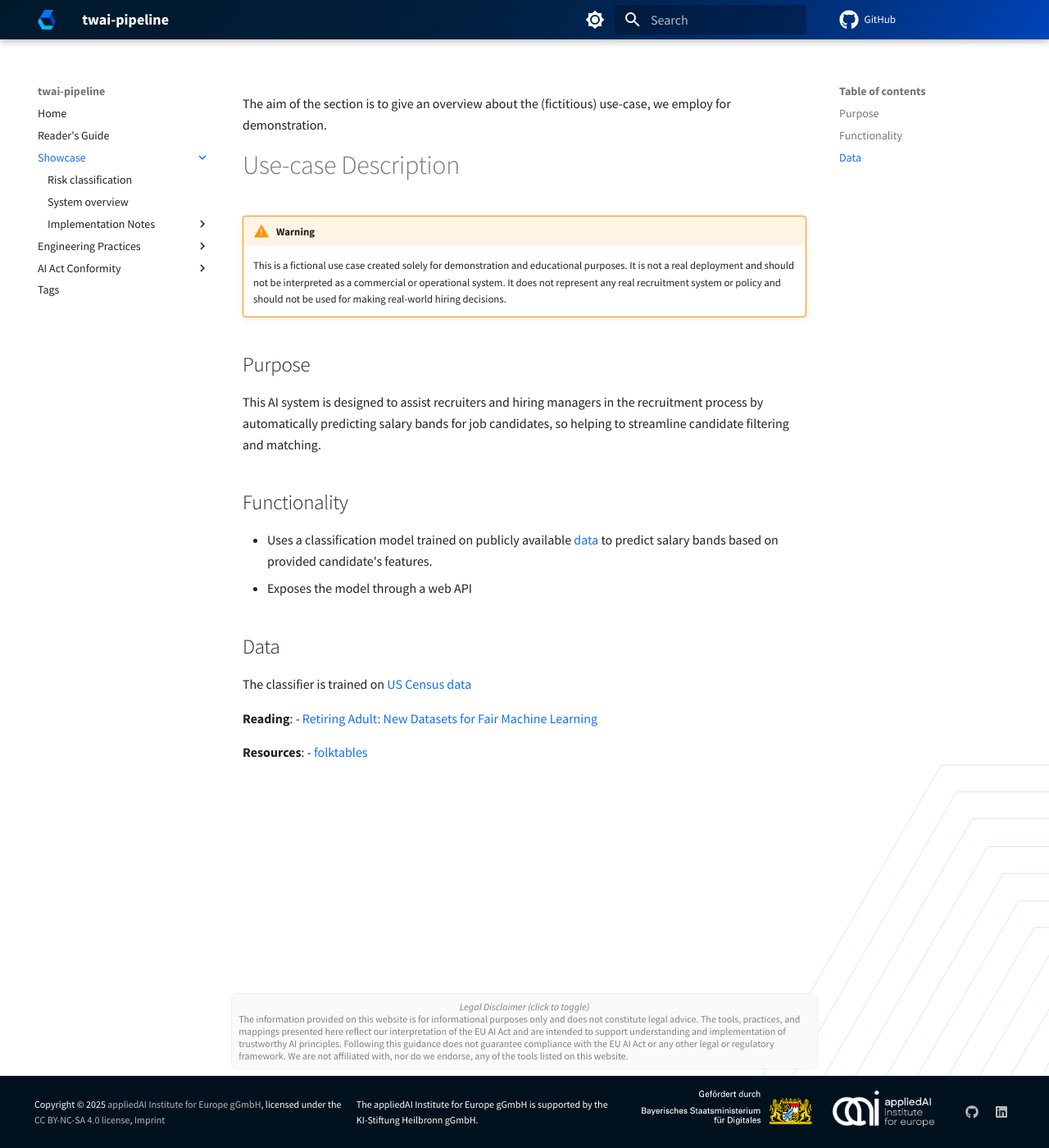
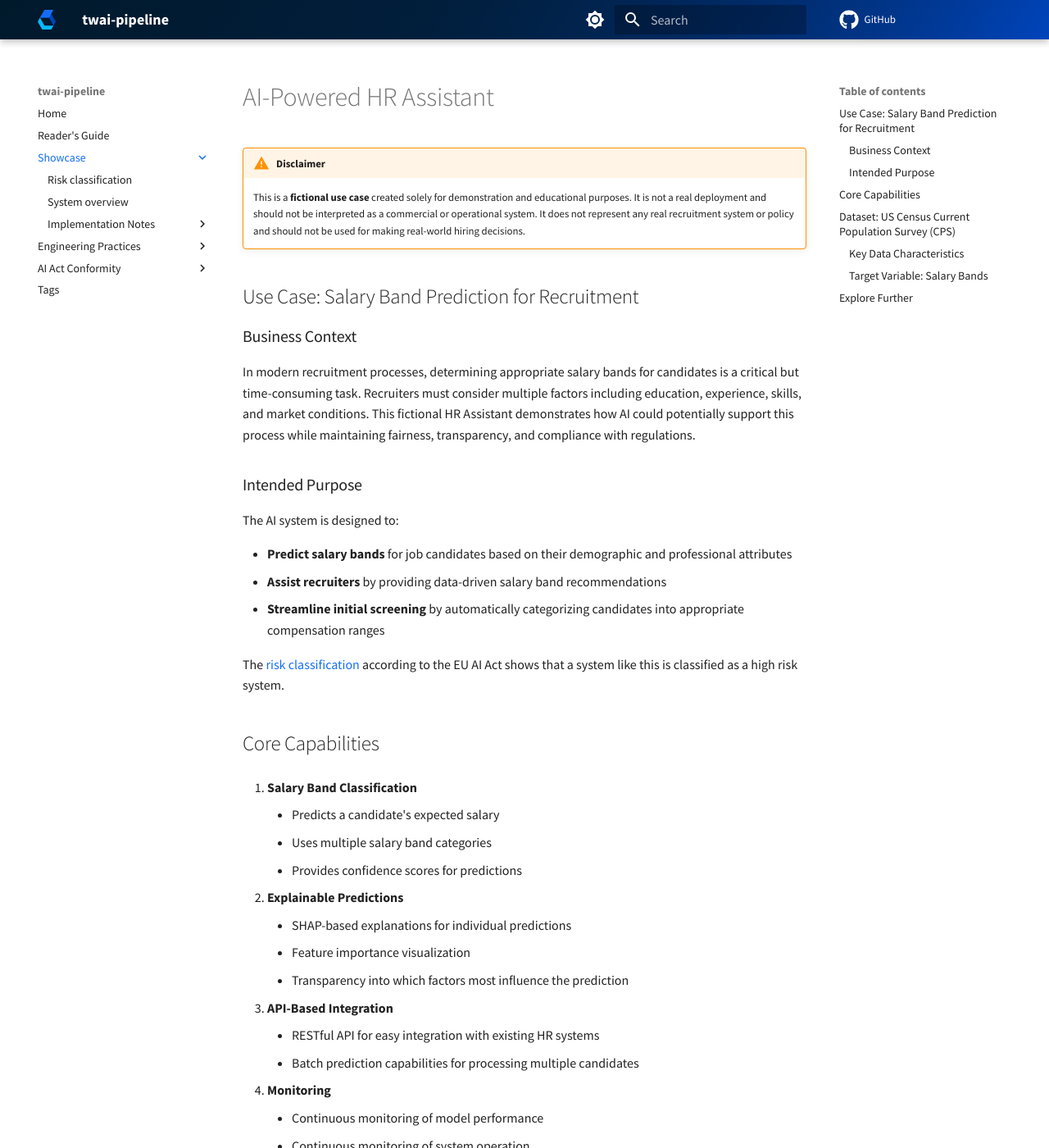
Before and after one commit to aai-institute/practical-ai-act, an MkDocs documentation site: the page built from docs/showcase/index.md, in a window 1280 px wide and 1400 px high. Shown: the whole window at 82% size. Built offline with MkDocs 1.6.1 and Material for MkDocs 9.7.7, drawn with Linux system fonts in a browser that asks for light colours; plug-ins that fetch from the network failed and are left out; comment, search, counter and statistics services are not loaded; the version menu is left out; some of the changed text lies outside the part shown.

Commit message:
docs: Update showcase information page

```diff
--- a/docs/showcase/index.md
+++ b/docs/showcase/index.md
@@ -1,30 +1,74 @@
-The aim of the section is to give an overview about the (fictitious) use-case,
-we employ for demonstration.
+# AI-Powered HR Assistant
 
-# Use-case Description
-
-!!! Warning
-    This is a fictional use case created solely for demonstration and educational purposes. It is not a real deployment and should not be interpreted as a commercial or operational system.
-    It does not represent any real recruitment system or policy and should not be used for making real-world hiring decisions.
-
-## Purpose
-This AI system is designed to assist recruiters and hiring
-managers in the recruitment process by automatically predicting salary bands
-for job candidates, so helping to streamline candidate filtering and matching.
-
-## Functionality
-
-- Uses a classification model trained on publicly available [data](#data) to
-  predict salary bands based on provided candidate's features.
-- Exposes the model through a web API
-
-## Data
-The classifier is trained on [US Census data](https://www2.census.gov/programs-surveys/cps/datasets/)
+!!! warning "Disclaimer"
+    This is a **fictional use case** created solely for demonstration and educational purposes. It is not a real deployment and should not be interpreted as a commercial or operational system. It does not represent any real recruitment system or policy and should not be used for making real-world hiring decisions.
 
 
+## Use Case: Salary Band Prediction for Recruitment
 
-**Reading**:
-- [Retiring Adult: New Datasets for Fair Machine Learning](https://arxiv.org/pdf/2108.04884)
+### Business Context
+
+In modern recruitment processes, determining appropriate salary bands for candidates is a critical but time-consuming task. Recruiters must consider multiple factors including education, experience, skills, and market conditions. This fictional HR Assistant demonstrates how AI could potentially support this process while maintaining fairness, transparency, and compliance with regulations.
+
+### Intended Purpose
+
+The AI system is designed to:
+
+- **Predict salary bands** for job candidates based on their demographic and professional attributes
+- **Assist recruiters** by providing data-driven salary band recommendations
+- **Streamline initial screening** by automatically categorizing candidates into appropriate compensation ranges
+
+The [risk classification](risk-classification.md) according to the EU AI Act shows that a system like this is classified as a high risk system.
+
+
+## Core Capabilities
+
+1. **Salary Band Classification**
+     - Predicts a candidate's expected salary
+     - Uses multiple salary band categories
+     - Provides confidence scores for predictions
+
+2. **Explainable Predictions**
+     - SHAP-based explanations for individual predictions
+     - Feature importance visualization
+     - Transparency into which factors most influence the prediction
+
+3. **API-Based Integration**
+     - RESTful API for easy integration with existing HR systems
+     - Batch prediction capabilities for processing multiple candidates
+
+4. **Monitoring**
+     - Continuous monitoring of model performance
+     - Continuous monitoring of system operation
+
+There is a detailed [overview](system-overview.md) of the system's architecture.
+
+
+## Dataset: US Census Current Population Survey (CPS)
+
+The model is trained on data from the **US Census Bureau's Current Population Survey**, specifically the 2024 version of the [Annual Social and Economic Supplement (ASEC)](https://www.census.gov/data/datasets/2024/demo/cps/cps-asec-2024.html) data.
+
+
+### Key Data Characteristics
+
+- **Source**: Official US government census data (publicly available)
+- **Time Period**: Recent annual data (updated yearly)
+- **Sample Size**: Approximately 50,000 households
+
+
+### Target Variable: Salary Bands
+
+The model predicts configurable **salary bands** (e.g., <30K, 30-50K, 50-75K, 75-100K, >100K)
+rather than exact salaries.
+
+
+## Explore Further
+
+- [System Architecture](system-overview.md) - Technical implementation details
+- [Risk Classification](risk-classification.md) - EU AI Act compliance analysis
+- [Code README](https://github.com/aai-institute/twai-pipeline/blob/main/README.md) - Setup and running instructions
 
 **Resources**:
-- [folktables](https://github.com/socialfoundations/folktables)
+
+- [CPS ASEC Documentation](https://www.census.gov/data/datasets/2024/demo/cps/cps-asec-2024.html) - Official census documentation
+- [Retiring Adult: New Datasets for Fair Machine Learning](https://arxiv.org/pdf/2108.04884) - Discusses limitations of older datasets and introduces better alternatives
```
